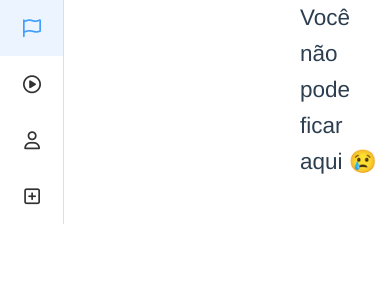
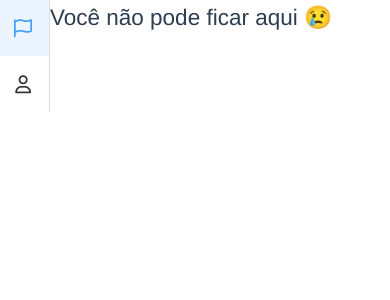
Before and after one commit to lucasgr7/timeqs, a Vue app: page / in a window 390 px wide. Shown: the top 300 px of the page. Built offline with nearby package versions, Linux system fonts and the light colour scheme.

Commit message:
fix: init stage

```diff
--- a/src/App.vue
+++ b/src/App.vue
@@ -15,18 +15,18 @@
             </el-icon>
               <span>Pontuar</span>
           </el-menu-item>
-          <el-menu-item index="2" @click="redirect('teams')">
+          <!-- <el-menu-item index="2" @click="redirect('teams')">
             <el-icon><i class="fa-regular fa-circle-play"></i></el-icon>
             <span>Montar times</span>
-          </el-menu-item>
+          </el-menu-item> -->
           <el-menu-item index="3" @click="redirect('listPlayers')">
             <el-icon><i class="fa-regular fa-user"></i></el-icon>
             <span>Jogadores</span>
           </el-menu-item>
-          <el-menu-item index="4"  @click="redirect('addPlayer')">
+          <!-- <el-menu-item index="4"  @click="redirect('addPlayer')">
             <el-icon><i class="fa-regular fa-square-plus"></i></el-icon>
             <span>Adicionar Jogadores</span>
-          </el-menu-item>
+          </el-menu-item> -->
         </el-menu>
       </el-aside>
       <el-main>
@@ -66,7 +66,7 @@ export default {
 </script>
 
 
-<style>
+<style lang="scss">
 @import '@/assets/base.css';
 
 body{
@@ -76,9 +76,19 @@ body{
 @media screen and (max-width: 400px){
   .el-main {
       --el-main-padding: 0px;
+    height: 100%;
   }
   .el-aside {
     --el-aside-width: unset;
+    width: 50px;
+    height: 100%;
+  }
+  .el-menu{
+    width: 50px;
+
+    .el-menu-item{
+      margin-left: -9px;
+    }
   }
 }
 </style>
--- a/src/components/CardPlayer.vue
+++ b/src/components/CardPlayer.vue
@@ -2,9 +2,9 @@
 <el-card class="box-card">
     <el-row>
         <el-col :span="24">
-            <el-image :src="player.foto" :fit="contain">
+            <el-image :src="player.foto" fit="fill">
                 <template #error>
-                    <el-empty :image-size="200" description="Infelizmente não temos a foto dessa pessoa"  />
+                    <el-empty :image-size="148" fit="fill" description="Infelizmente não temos a foto dessa pessoa"  />
                 </template>
             </el-image>
             <el-row class="picture-subtitle">
@@ -83,6 +83,7 @@ h2{
 @media screen and (max-width: 600px){
   .box-card{
     height: 100%;
+    width: 100%;
   }
   .el-card__body{
     padding: 2px;
--- a/src/services/init.ts
+++ b/src/services/init.ts
@@ -71,10 +71,6 @@ export default (timeName: string, db: any) => {
         foto: 'https://i.ibb.co/3vgCNsV/161278141-140516661740076-107885017285901098-n.jpg',
       },
       {
-        nome: 'Leandro Maia',
-        foto: 'https://i.ibb.co/4TvqPGQ/251801673-991064298176966-7350575651861633930-n.jpg',
-      },
-      {
         nome: 'Caio (vida) Melo',
         foto: '',
       },
```
